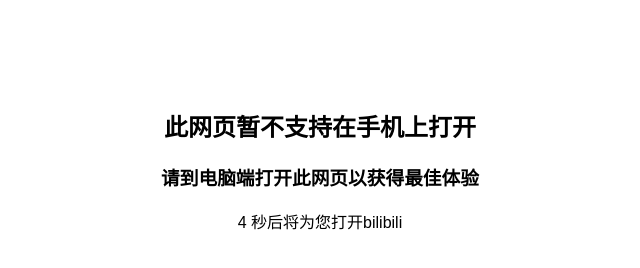
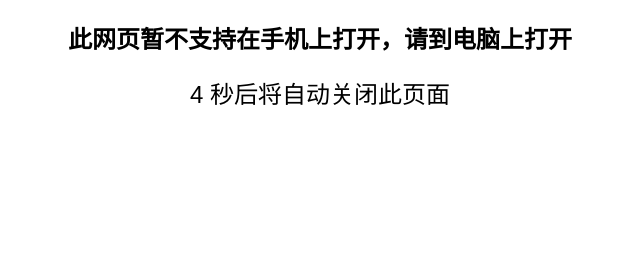
Before and after one commit to xunhang-website/Limit, a plain HTML site: page index.html in a window 1280 px wide. Shown: the whole page, without its empty margins (320-960 px from the left). Drawn offline with Linux system fonts and the light colour scheme.

Commit message:
Add files via upload

```diff
--- a/index.html
+++ b/index.html
@@ -8,46 +8,20 @@
         body {
             font-family: Arial, sans-serif;
             text-align: center;
-            padding: 20px;
+            margin: 20px;
         }
-        .message {
-            padding: 20px;
-            margin-top: 40px;
-            margin-bottom: 20px;
+
+        #countdown {
+            font-size: 24px;
         }
     </style>
 </head>
 <body>
-    <div class="message">
-        <h2>此网页暂不支持在手机上打开</h2>
-        <h3>请到电脑端打开此网页以获得最佳体验</h3>
-        <span id="countdown-number">10</span> 秒后将为您打开bilibili
-    </div>
 
-<script>
-    // 获取显示倒计时的元素
-    var countdownElement = document.getElementById('countdown-number');
+<div><h2>此网页暂不支持在手机上打开，请到电脑上打开</h2></div>
+<div id="countdown"><span id="countdown-number">10</span> 秒后将自动关闭此页面</div>
 
-    // 设置初始倒计时时间
-    var countdown = 10;
-
-    // 更新倒计时并在倒计时结束时跳转
-    function updateCountdown() {
-        countdown -= 1;
-        countdownElement.textContent = countdown;
-
-        if (countdown <= 0) {
-            window.location.href = "https://www.bilibili.com";  // 替换成您要跳转的网址
-        } else {
-            setTimeout(updateCountdown, 1000);  // 每秒更新一次倒计时
-        }
-    }
-
-    // 页面加载后开始倒计时
-    window.onload = function () {
-        updateCountdown();
-    };
-</script>
+<script src="script.js"></script>
 
 </body>
 </html>
--- a/script.js
+++ b/script.js
@@ -1,18 +1,23 @@
+// 获取显示倒计时的元素
 var countdownElement = document.getElementById('countdown-number');
 
+// 设置初始倒计时时间
 var countdown = 10;
 
+// 更新倒计时并在倒计时结束时跳转
 function updateCountdown() {
     countdown -= 1;
     countdownElement.textContent = countdown;
 
     if (countdown <= 0) {
-        window.location.href = "https://www.bilibili.com";  // 替换成您要跳转的网址
+        window.close();
+        document.body.innerHTML = "<h2>页面已经自动关闭</h2>";
     } else {
         setTimeout(updateCountdown, 1000);  // 每秒更新一次倒计时
     }
 }
 
+// 页面加载后开始倒计时
 window.onload = function () {
     updateCountdown();
 };
```
